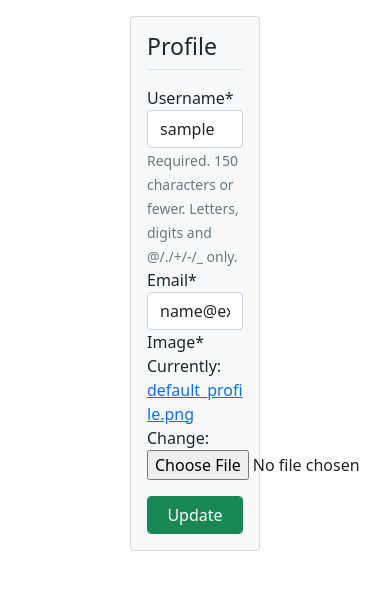
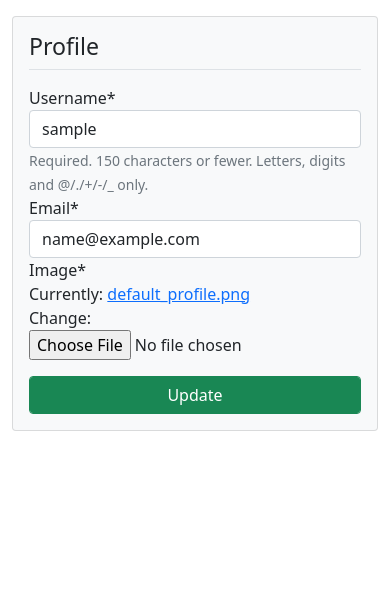
Before and after one commit to pytocabra/Snapshot, a Django app: page /profile/edit/ in a window 390 px wide; the page is wider, and only the part inside the window is pictured. Shown: the part 81-671 px from the top of that part. Run offline with Django 3.2, Linux system fonts and the light colour scheme; the visitor is signed in with stand-in values (Sample User, id 1); some libraries are stand-ins or nearby versions.

Commit message:
Responsiveness fix

```diff
--- a/snapshot/main/templates/main/snap_confirm_delete.html
+++ b/snapshot/main/templates/main/snap_confirm_delete.html
@@ -6,7 +6,7 @@ Snapshot - New Snap
 
 {% block body %}
 <div class="row justify-content-center">
-    <div class="col-4 card bg-light p-3">
+    <div class="col-sm-4 card bg-light p-3">
         <h3 class="border-bottom pb-2 mb-3">Delete snapshot</h3>
         <div class="content-section">
             <form method="POST">
--- a/snapshot/users/templates/users/login.html
+++ b/snapshot/users/templates/users/login.html
@@ -6,8 +6,9 @@ Snapshot - Log in
 
 {% load crispy_forms_tags %}
 {% block body %}
+<div class="container">
     <div class="row justify-content-center">
-    <div class="col-4 card bg-light p-3">
+        <div class="col-md-6 card bg-light p-3">
             <h3 class="border-bottom pb-2 mb-3">Log In</h3>
             <div class="content-section">
                 <form method="POST">
@@ -28,4 +29,6 @@ Snapshot - Log in
             </div>
         </div>
     </div>
+</div>
+
 {% endblock %}
--- a/snapshot/users/templates/users/register.html
+++ b/snapshot/users/templates/users/register.html
@@ -7,7 +7,7 @@ Snapshot - Register
 {% block body%}
 <div class="container">
     <div class="row justify-content-center">
-        <div class="col-6 card bg-light p-3">
+        <div class="col-md-6 card bg-light p-3">
             <h3 class="border-bottom pb-2 mb-3">Join Today</h3>
 
             <form method="POST">
--- a/snapshot/users/templates/users/update_profile.html
+++ b/snapshot/users/templates/users/update_profile.html
@@ -6,8 +6,9 @@ Snapshot - Update Profile
 
 {% load crispy_forms_tags %}
 {% block body %}
+<div class="container">
     <div class="row justify-content-center">
-    <div class="col-4 card bg-light p-3">
+        <div class="col-md-6 card bg-light p-3">
             <h3 class="border-bottom pb-2 mb-3">Profile</h3>
             <div class="content-section">
                 <form method="POST" enctype="multipart/form-data">
@@ -24,4 +25,6 @@ Snapshot - Update Profile
             </div>
         </div>
     </div>
+</div>
+
 {% endblock %}
```
Lines whose indentation alone changed are shown as unchanged.
